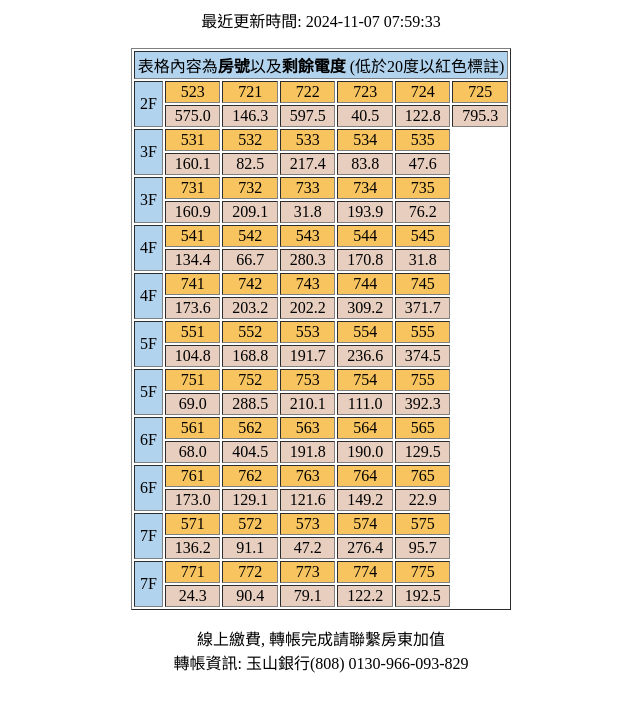
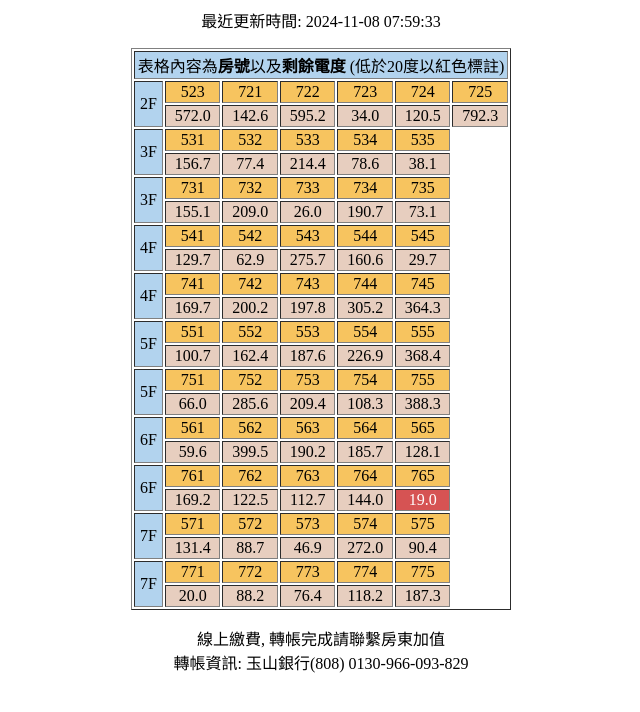
Before and after one commit to goodjiahub/power, a plain HTML site: page index.html in a window 1280 px wide. Shown: the whole page, without its empty margins (319-959 px from the left). Drawn offline with Linux system fonts and the light colour scheme.

Commit message:
Automated commit on 2024-11-08 08:00:12

```diff
--- a/index.html
+++ b/index.html
@@ -12,7 +12,7 @@
   }
   </style>
 <body>
-            <center><p>最近更新時間: 2024-11-07 07:59:33
+            <center><p>最近更新時間: 2024-11-08 07:59:33
 </p></center>
 
 <div style="overflow: auto;">
@@ -28,12 +28,12 @@
                 <td style="background-color:#F7C45F;"><center>725</center></td>
             </tr>
             <tr>
-                <td class="powerdata"><center>575.0</center></td>
-                <td class="powerdata"><center>146.3</center></td>
-                <td class="powerdata"><center>597.5</center></td>
-                <td class="powerdata"><center>40.5</center></td>
-                <td class="powerdata"><center>122.8</center></td>
-                <td class="powerdata"><center>795.3</center></td>
+                <td class="powerdata"><center>572.0</center></td>
+                <td class="powerdata"><center>142.6</center></td>
+                <td class="powerdata"><center>595.2</center></td>
+                <td class="powerdata"><center>34.0</center></td>
+                <td class="powerdata"><center>120.5</center></td>
+                <td class="powerdata"><center>792.3</center></td>
             </tr>
             <tr>
                 <td style="background-color:#B2D3EE;" rowspan="2" ><center>3F</center></td>
@@ -44,11 +44,11 @@
                 <td style="background-color:#F7C45F;"><center>535</center></td>
             </tr>
             <tr>
-                <td class="powerdata"><center>160.1</center></td>
-                <td class="powerdata"><center>82.5</center></td>
-                <td class="powerdata"><center>217.4</center></td>
-                <td class="powerdata"><center>83.8</center></td>
-                <td class="powerdata"><center>47.6</center></td>
+                <td class="powerdata"><center>156.7</center></td>
+                <td class="powerdata"><center>77.4</center></td>
+                <td class="powerdata"><center>214.4</center></td>
+                <td class="powerdata"><center>78.6</center></td>
+                <td class="powerdata"><center>38.1</center></td>
             </tr>
             <tr>
                 <td style="background-color:#B2D3EE;" rowspan="2" ><center>3F</center></td>
@@ -59,11 +59,11 @@
                 <td style="background-color:#F7C45F;"><center>735</center></td>
             </tr>
             <tr>
-                <td class="powerdata"><center>160.9</center></td>
-                <td class="powerdata"><center>209.1</center></td>
-                <td class="powerdata"><center>31.8</center></td>
-                <td class="powerdata"><center>193.9</center></td>
-                <td class="powerdata"><center>76.2</center></td>
+                <td class="powerdata"><center>155.1</center></td>
+                <td class="powerdata"><center>209.0</center></td>
+                <td class="powerdata"><center>26.0</center></td>
+                <td class="powerdata"><center>190.7</center></td>
+                <td class="powerdata"><center>73.1</center></td>
             </tr>
             <tr>
                 <td style="background-color:#B2D3EE;" rowspan="2" ><center>4F</center></td>
@@ -74,11 +74,11 @@
                 <td style="background-color:#F7C45F;"><center>545</center></td>
             </tr>
             <tr>
-                <td class="powerdata"><center>134.4</center></td>
-                <td class="powerdata"><center>66.7</center></td>
-                <td class="powerdata"><center>280.3</center></td>
-                <td class="powerdata"><center>170.8</center></td>
-                <td class="powerdata"><center>31.8</center></td>
+                <td class="powerdata"><center>129.7</center></td>
+                <td class="powerdata"><center>62.9</center></td>
+                <td class="powerdata"><center>275.7</center></td>
+                <td class="powerdata"><center>160.6</center></td>
+                <td class="powerdata"><center>29.7</center></td>
             </tr>
             <tr>
                 <td style="background-color:#B2D3EE;" rowspan="2" ><center>4F</center></td>
@@ -89,11 +89,11 @@
                 <td style="background-color:#F7C45F;"><center>745</center></td>
             </tr>
             <tr>
-                <td class="powerdata"><center>173.6</center></td>
-                <td class="powerdata"><center>203.2</center></td>
-                <td class="powerdata"><center>202.2</center></td>
-                <td class="powerdata"><center>309.2</center></td>
-                <td class="powerdata"><center>371.7</center></td>
+                <td class="powerdata"><center>169.7</center></td>
+                <td class="powerdata"><center>200.2</center></td>
+                <td class="powerdata"><center>197.8</center></td>
+                <td class="powerdata"><center>305.2</center></td>
+                <td class="powerdata"><center>364.3</center></td>
             </tr>
             <tr>
                 <td style="background-color:#B2D3EE;" rowspan="2" ><center>5F</center></td>
@@ -104,11 +104,11 @@
                 <td style="background-color:#F7C45F;"><center>555</center></td>
             </tr>
             <tr>
-                <td class="powerdata"><center>104.8</center></td>
-                <td class="powerdata"><center>168.8</center></td>
-                <td class="powerdata"><center>191.7</center></td>
-                <td class="powerdata"><center>236.6</center></td>
-                <td class="powerdata"><center>374.5</center></td>
+                <td class="powerdata"><center>100.7</center></td>
+                <td class="powerdata"><center>162.4</center></td>
+                <td class="powerdata"><center>187.6</center></td>
+                <td class="powerdata"><center>226.9</center></td>
+                <td class="powerdata"><center>368.4</center></td>
             </tr>
             <tr>
                 <td style="background-color:#B2D3EE;" rowspan="2" ><center>5F</center></td>
@@ -119,11 +119,11 @@
                 <td style="background-color:#F7C45F;"><center>755</center></td>
             </tr>
             <tr>
-                <td class="powerdata"><center>69.0</center></td>
-                <td class="powerdata"><center>288.5</center></td>
-                <td class="powerdata"><center>210.1</center></td>
-                <td class="powerdata"><center>111.0</center></td>
-                <td class="powerdata"><center>392.3</center></td>
+                <td class="powerdata"><center>66.0</center></td>
+                <td class="powerdata"><center>285.6</center></td>
+                <td class="powerdata"><center>209.4</center></td>
+                <td class="powerdata"><center>108.3</center></td>
+                <td class="powerdata"><center>388.3</center></td>
             </tr>
             <tr>
                 <td style="background-color:#B2D3EE;" rowspan="2" ><center>6F</center></td>
@@ -134,11 +134,11 @@
                 <td style="background-color:#F7C45F;"><center>565</center></td>
             </tr>
             <tr>
-                <td class="powerdata"><center>68.0</center></td>
-                <td class="powerdata"><center>404.5</center></td>
-                <td class="powerdata"><center>191.8</center></td>
-                <td class="powerdata"><center>190.0</center></td>
-                <td class="powerdata"><center>129.5</center></td>
+                <td class="powerdata"><center>59.6</center></td>
+                <td class="powerdata"><center>399.5</center></td>
+                <td class="powerdata"><center>190.2</center></td>
+                <td class="powerdata"><center>185.7</center></td>
+                <td class="powerdata"><center>128.1</center></td>
             </tr>
             <tr>
                 <td style="background-color:#B2D3EE;" rowspan="2" ><center>6F</center></td>
@@ -149,11 +149,11 @@
                 <td style="background-color:#F7C45F;"><center>765</center></td>
             </tr>
             <tr>
-                <td class="powerdata"><center>173.0</center></td>
-                <td class="powerdata"><center>129.1</center></td>
-                <td class="powerdata"><center>121.6</center></td>
-                <td class="powerdata"><center>149.2</center></td>
-                <td class="powerdata"><center>22.9</center></td>
+                <td class="powerdata"><center>169.2</center></td>
+                <td class="powerdata"><center>122.5</center></td>
+                <td class="powerdata"><center>112.7</center></td>
+                <td class="powerdata"><center>144.0</center></td>
+                <td style="background-color:#D65353; color:white;"><center>19.0</center></td>
             </tr>
             <tr>
                 <td style="background-color:#B2D3EE;" rowspan="2" ><center>7F</center></td>
@@ -164,11 +164,11 @@
                 <td style="background-color:#F7C45F;"><center>575</center></td>
             </tr>
             <tr>
-                <td class="powerdata"><center>136.2</center></td>
-                <td class="powerdata"><center>91.1</center></td>
-                <td class="powerdata"><center>47.2</center></td>
-                <td class="powerdata"><center>276.4</center></td>
-                <td class="powerdata"><center>95.7</center></td>
+                <td class="powerdata"><center>131.4</center></td>
+                <td class="powerdata"><center>88.7</center></td>
+                <td class="powerdata"><center>46.9</center></td>
+                <td class="powerdata"><center>272.0</center></td>
+                <td class="powerdata"><center>90.4</center></td>
             </tr>
             <tr>
                 <td style="background-color:#B2D3EE;" rowspan="2" ><center>7F</center></td>
@@ -179,11 +179,11 @@
                 <td style="background-color:#F7C45F;"><center>775</center></td>
             </tr>
             <tr>
-                <td class="powerdata"><center>24.3</center></td>
-                <td class="powerdata"><center>90.4</center></td>
-                <td class="powerdata"><center>79.1</center></td>
-                <td class="powerdata"><center>122.2</center></td>
-                <td class="powerdata"><center>192.5</center></td>
+                <td class="powerdata"><center>20.0</center></td>
+                <td class="powerdata"><center>88.2</center></td>
+                <td class="powerdata"><center>76.4</center></td>
+                <td class="powerdata"><center>118.2</center></td>
+                <td class="powerdata"><center>187.3</center></td>
             </tr>
         </table>
         </div>
```
